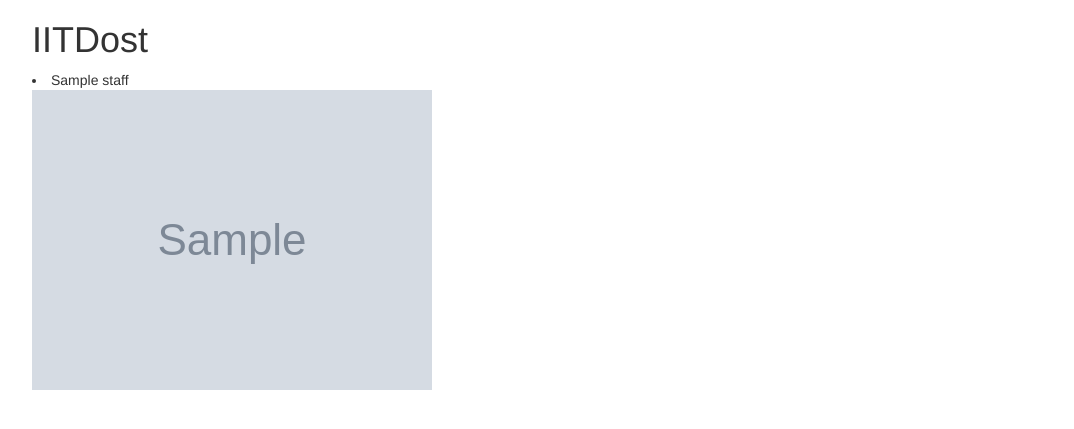
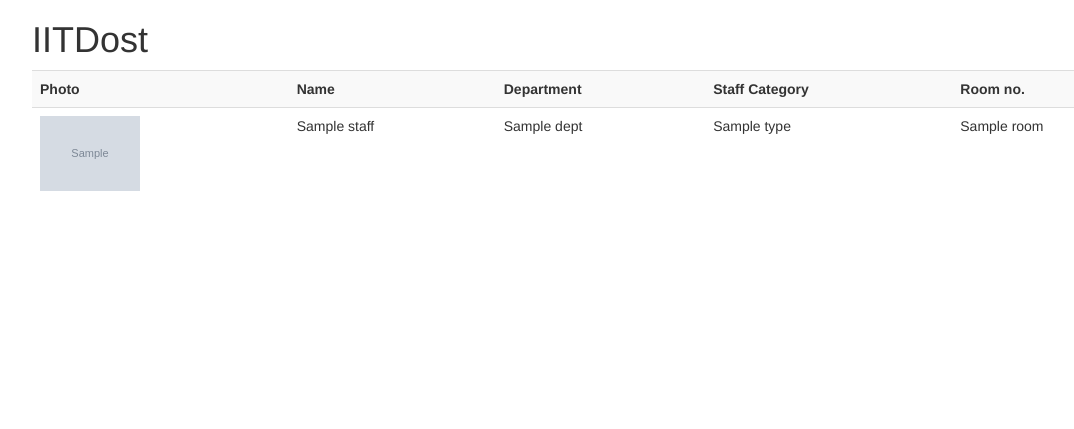
Before and after one commit to devclub-iitd/IITDostBackend, a Flask app: page / in a window 1280 px wide. Shown: the top 429 px of the page, without its empty margins (38-1112 px from the left). Run offline with Flask 2, Linux system fonts and the light colour scheme; grey boxes marked "Sample" are stand-in pictures; a database or web service that is not in the repository returns one stand-in record (values such as "Sample title"); some libraries are stand-ins or nearby versions.

Commit message:
Added staff view layout

```diff
--- a/templates/index.html
+++ b/templates/index.html
@@ -4,10 +4,24 @@
 
 	<h1>IITDost</h1>
 	<p>
-		{% for user in online_users %}
-			<li>{{user}}</li>
-			<img src="{{user.image}}">
-		{% endfor %}
+		<table class="table table-striped">
+			<tr>
+				<th>Photo</th>
+				<th>Name</th>
+				<th>Department</th>
+				<th>Staff Category</th>
+				<th>Room no.</th>
+			</tr>
+			{% for user in online_users %}
+				<tr>
+					<td><img src="{{user.image}}" style="width:100px;"></td>
+					<td>{{user.name}}</td>
+					<td>{{user.dept}}</td>
+					<td>{{user.type}}</td>
+					<td>{{user.room}}</td>
+				</tr>
+			{% endfor %}
+		</table>
 	</p>
 
 {% endblock %}
```
